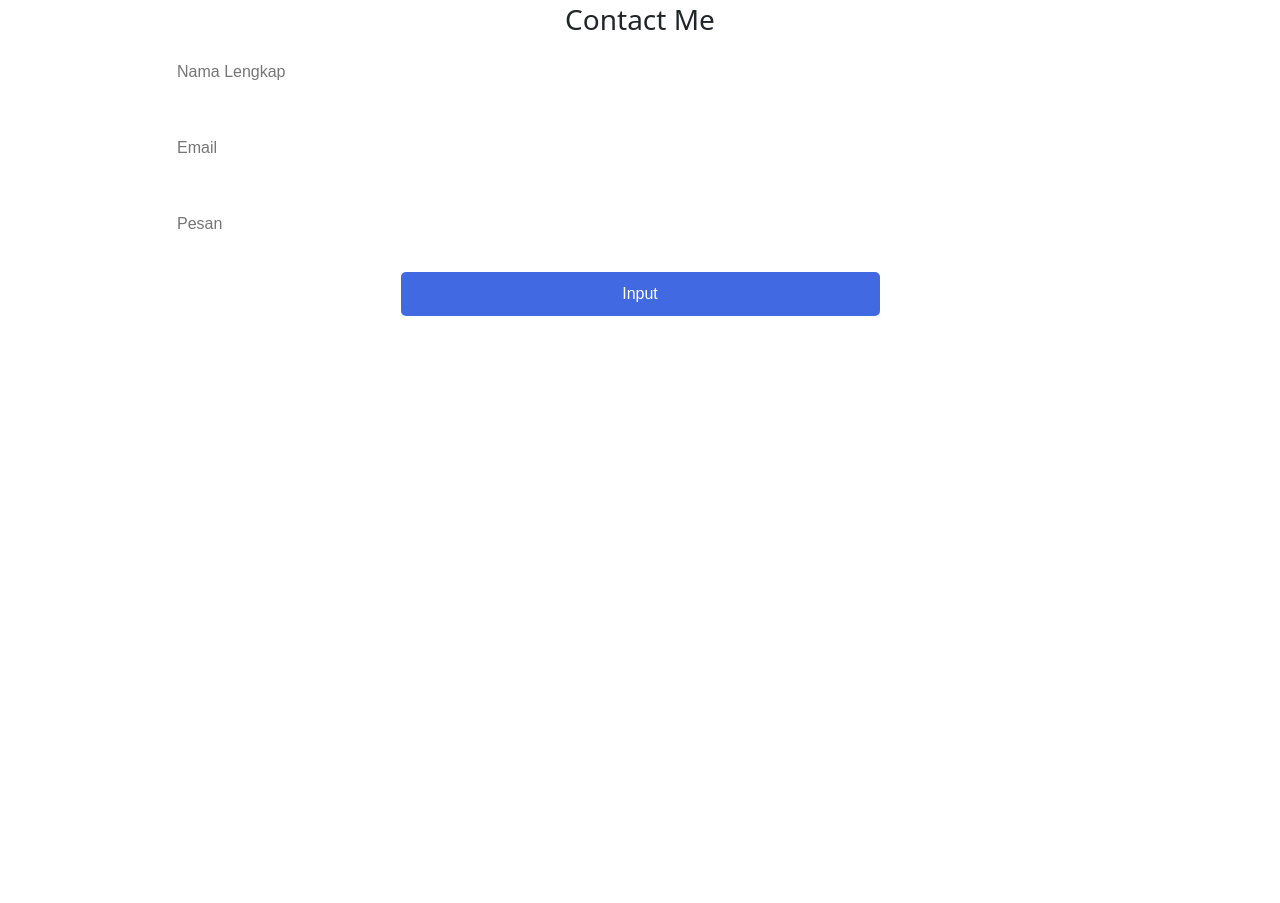
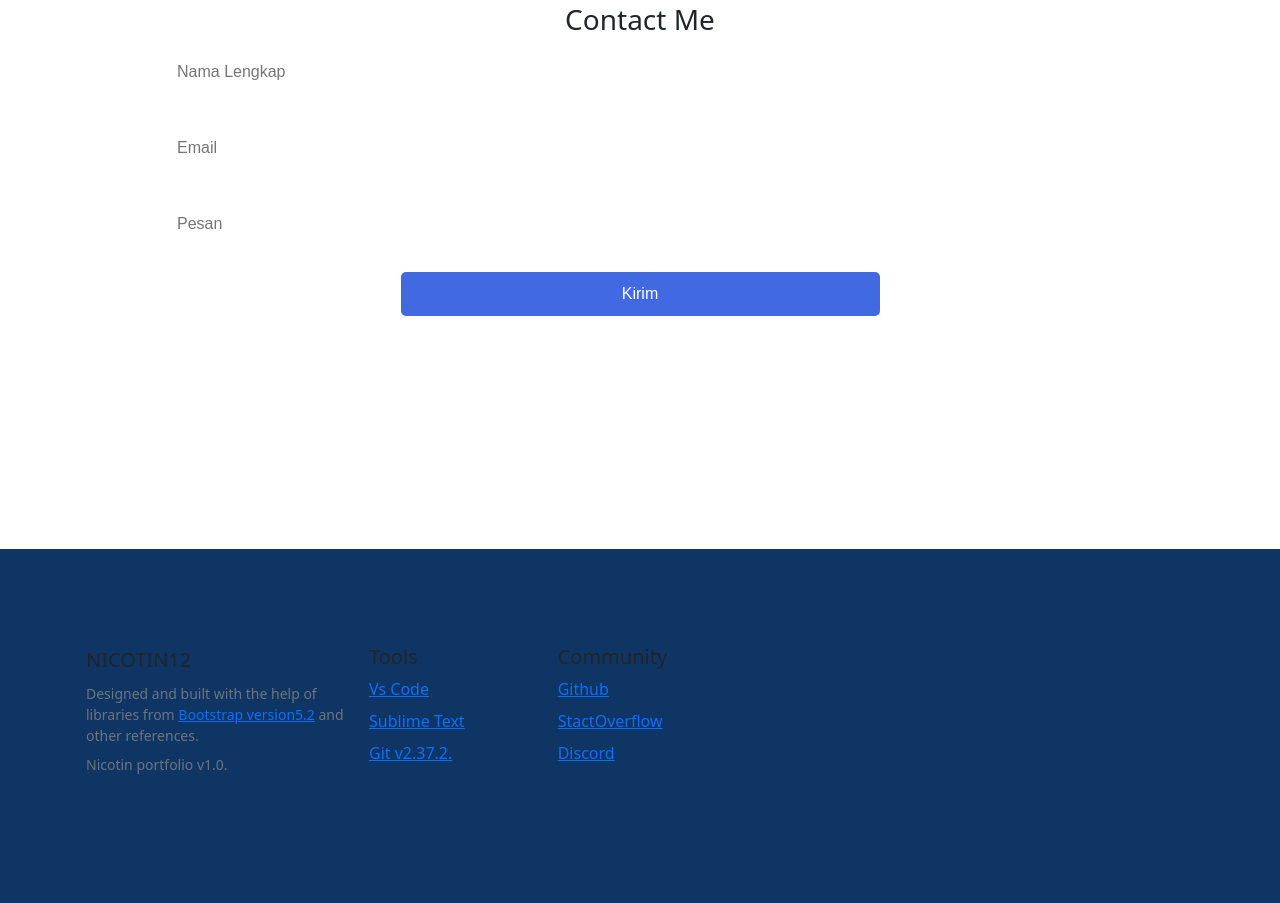
Before and after one commit to Nicotin12/Nicotin12.github.io, a plain HTML site: page index.html in a window 1280 px wide. Shown: the part 2421-3324 px from the top of the page. Before the commit the page ends 2970 px from the top, so only its background shows below. Drawn offline with nearby package versions, Linux system fonts and the light colour scheme.

Commit message:
menambah footer dan isi abaout

```diff
--- a/index.html
+++ b/index.html
@@ -93,7 +93,7 @@
             <div class="card">
               <img src="img/prog1.jpg" class="card-img-top" alt="..." />
               <div class="card-body">
-                <p class="card-text">Some quick example text to build on the card title and make up the bulk of the card's content.</p>
+                <p class="card-text">Saya tertarik masuk kedalam dunia komputer didasari adanya rasa penasaran atau rasa ingin tahu bagaimana sistem komputer dijalankan.</p>
               </div>
             </div>
           </div>
@@ -101,7 +101,7 @@
             <div class="card">
               <img src="img/prog2.jpg" class="card-img-top" alt="..." />
               <div class="card-body">
-                <p class="card-text">Some quick example text to build on the card title and make up the bulk of the card's content.</p>
+                <p class="card-text">Saya sangat gemar memprogram web dan selain disekolah saya juga belajar otodidak di rumah untuk memahami lebih dalam materi tentang web developer.</p>
               </div>
             </div>
           </div>
@@ -126,10 +126,42 @@
           <div class="contactn"><input type="text" name="nama" placeholder="Nama Lengkap" required /><span class="tooltip-contact">Nama</span></div>
           <div class="contactn"><input type="email" name="email" placeholder="Email" required /><span class="tooltip-contact">Email</span></div>
           <div class="contactn"><input type="text" name="pesan" placeholder="Pesan" required /><span class="tooltip-contact">Pesan</span></div>
-          <input class="button" type="submit" name="submit" value="Input" />
+          <input class="button" type="submit" name="submit" value="kirim" />
         </form>
       </div>
     </section>
+
+    <footer class="bd-footer py-4 py-md-5 mt-5" style="background-color: #0e3563">
+      <div class="container py-4 py-md-5 px-4 px-md-3">
+        <div class="row justify-content-beetwen">
+          <div class="col-lg-3 mb-3">
+            <a class="d-inline-flex align-items-center mb-2 link-dark text-decoration-none" href="/" aria-label="Bootstrap">
+              <span class="fs-5">NICOTIN12</span>
+            </a>
+            <ul class="list-unstyled small text-muted">
+              <li class="mb-2">Designed and built with the help of libraries from <a href="https://getbootstrap.com/docs/5.0/getting-started/introduction/">Bootstrap version5.2</a> and other references.</li>
+              <li class="mb-2">Nicotin portfolio v1.0.</li>
+            </ul>
+          </div>
+          <div class="col-6 col-lg-2 mb-3">
+            <h5>Tools</h5>
+            <ul class="list-unstyled">
+              <li class="mb-2"><a href="https://code.visualstudio.com/">Vs Code</a></li>
+              <li class="mb-2"><a href="https://www.sublimetext.com/">Sublime Text</a></li>
+              <li class="mb-2"><a href="https://git-scm.com/">Git v2.37.2.</a></li>
+            </ul>
+          </div>
+          <div class="col-6 col-lg-2 mb-3">
+            <h5>Community</h5>
+            <ul class="list-unstyled">
+              <li class="mb-2"><a href="https://github.com/">Github</a></li>
+              <li class="mb-2"><a href="https://stackoverflow.com/">StactOverflow</a></li>
+              <li class="mb-2"><a href="https://discord.com/">Discord</a></li>
+            </ul>
+          </div>
+        </div>
+      </div>
+    </footer>
 
     <script src="https://cdn.jsdelivr.net/npm/bootstrap@5.2.0/dist/js/bootstrap.bundle.min.js" integrity="sha384-A3rJD856KowSb7dwlZdYEkO39Gagi7vIsF0jrRAoQmDKKtQBHUuLZ9AsSv4jD4Xa" crossorigin="anonymous"></script>
     <script>
```
